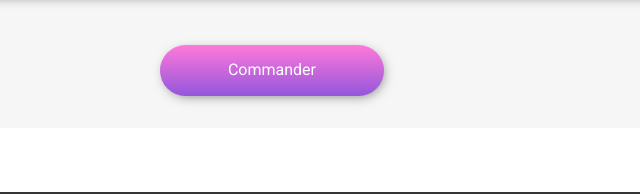
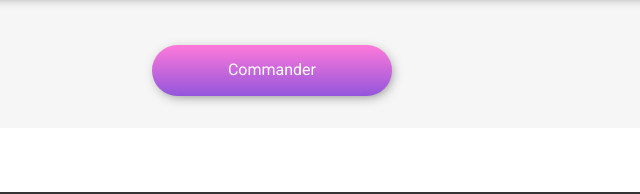
Before and after one commit to Dylhunt46/ohmyfood, a website: page restaurant1.html in a window 1280 px wide. Shown: the part 1491-1685 px from the top of the page, 368-1008 px from the left. Drawn offline with Linux system fonts and the light colour scheme; a web font is replaced by a local one.

Commit message:
Refactoring Css

```diff
--- a/restaurant1.html
+++ b/restaurant1.html
@@ -184,13 +184,14 @@
     </main>
 
     <!-- Footer -->
-    <footer>
+    <footer class="footer">
         <div class="container">
             <h2>ohmyfood</h2>
             <ul class="footer__rubrics">
                 <li>
                     <i class="fa-solid fa-utensils"></i>
                     <a class="prop" href="#">Proposer un restaurant</a>
+                </li>
                 <li>
                     <i class="fa-solid fa-handshake-angle"></i>
                     <a href="#">Devenir partenaire</a>
--- a/sass/components/_buttons.scss
+++ b/sass/components/_buttons.scss
@@ -1,11 +1,12 @@
+/* Bouton page d'accueil */
 .btn {
-  width: 70%;
+  width: 60%;
   height: 3.2rem;
   font-size: 1rem;
   border: transparent;
   border-radius: 2rem;
   align-self: center;
-  color: white;
+  color: $color-txt-foot;
   background-image: linear-gradient(to bottom,
       $color-secondary,
       $color-primary );
@@ -17,6 +18,15 @@
   }
 }
 
+/* Bouton page restaurants */
+.btn__order {
+  width: 75%;
+  margin: 0 auto;
+  text-align: center;
+  padding: 2rem 0;
+}
+
+/* Effet au survol des boutons */
 .btn:hover {
   opacity: 0.8;
   box-shadow: 2px 2px 17px -4px rgba(0, 0, 0, 1);
--- a/sass/layouts/_footer.scss
+++ b/sass/layouts/_footer.scss
@@ -1,4 +1,4 @@
-footer {
+.footer {
   height: 12rem;
   margin: 4rem auto 0;
   line-height: 1.25rem;
--- a/sass/layouts/_restaurants.scss
+++ b/sass/layouts/_restaurants.scss
@@ -224,10 +224,3 @@
     }
   }
 }
-
-.btn__order {
-  width: 70%;
-  margin: 0 auto;
-  text-align: center;
-  padding: 2rem 0;
-}
--- a/sass/utils/_mixins.scss
+++ b/sass/utils/_mixins.scss
@@ -6,6 +6,10 @@
     background-image: linear-gradient(43deg, $color-primary 20%, $color-secondary 46%, $color-tertiary 100%);
 }
 
+/**
+* Box shadow
+*! Sauf survol des boutons
+*/
 @mixin shadow {
     box-shadow: 2px 3px 12px -3px $light-grey;
 }
--- a/sass/utils/_variables.scss
+++ b/sass/utils/_variables.scss
@@ -1,5 +1,4 @@
 /* Colors */
-
 $color-primary: #9356dc;
 $color-secondary: #ff79da;
 $color-tertiary: #99e2d0;
@@ -12,7 +11,6 @@ $light-grey: #7e7e7e;
 $color-icon: #858282;
 
 /* Fonts */
-
 $font-primary: "Roboto", sans-serif;
 $font-secondary: "Shrikhand", cursive;
 
```
Also changed, not shown: index.html (+2 -1 lines), restaurant2.html (+4 -1 lines), restaurant3.html (+4 -1 lines), restaurant4.html (+4 -1 lines), css/style.css, 1 other file.
